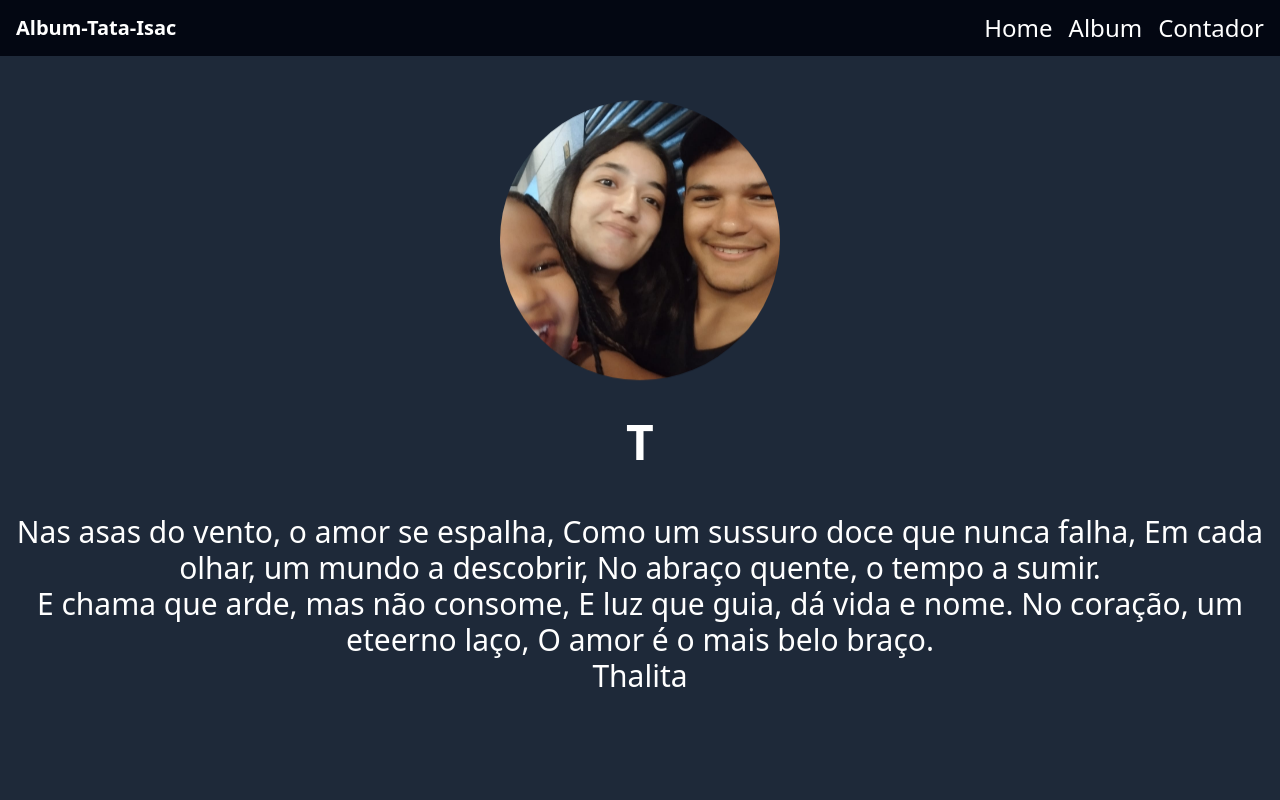
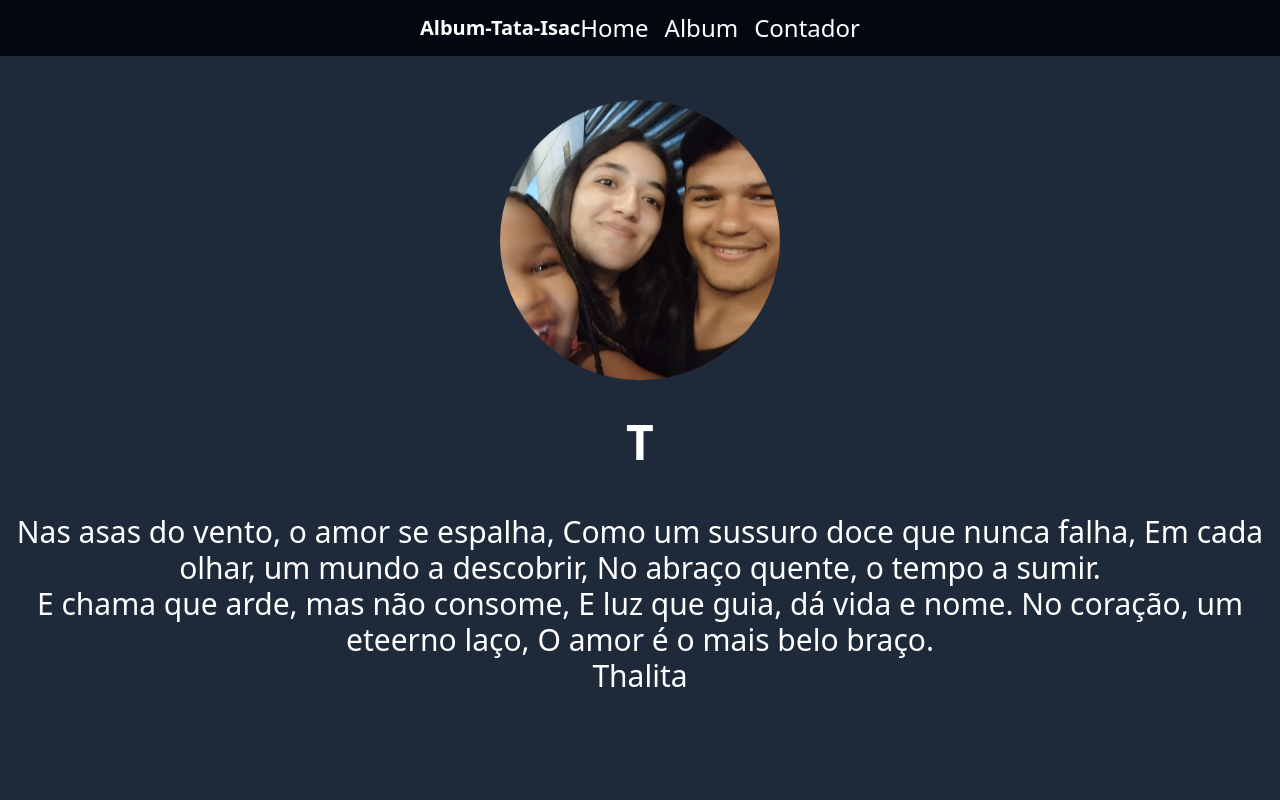
Before and after one commit to IsacJunio/album-tata-ij-react, a React (Vite) app: page / in a window 1280 px wide. Shown: the top 800 px of the page. Built offline with nearby package versions, Linux system fonts and the light colour scheme.

Commit message:
Stylee: Modfy do Header to hambuguer not fix right

```diff
--- a/src/components/Header/Header.tsx
+++ b/src/components/Header/Header.tsx
@@ -5,7 +5,7 @@ const Header = () => {
   const [menuOpen, setMenuOpen] = useState(false);
 
   return (
-    <div className="flex flex-col md:flex-row items-center justify-between bg-gray-950 text-white font px-4 py-3 fixed w-full z-10">
+    <div className="flex flex-col md:flex-row md:justify-center-safe items-center justify-between bg-gray-950 text-white font px-4 py-3 fixed w-full z-10">
       <div className="text-xl font-bold mb-2 md:mb-0">Album-Tata-Isac</div>
 
       <button
```
